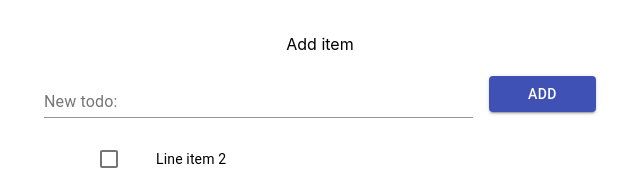
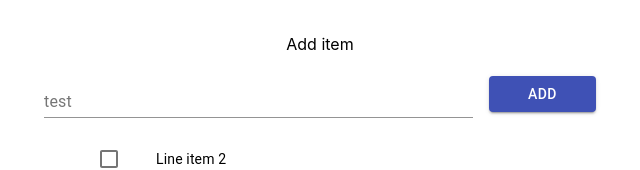
Before and after one commit to andylicious/life-admin-app, a React (Create React App) app: page / in a window 1280 px wide. Shown: the part 306-476 px from the top of the page, without its empty margins (320-960 px from the left). Built offline with nearby package versions, Linux system fonts and the light colour scheme.

Commit message:
Some structural changes

```diff
--- a/src/App.js
+++ b/src/App.js
@@ -1,8 +1,7 @@
 import React from 'react';
+import Container from '@material-ui/core/Container';
 import logo from './logo.svg';
 import './App.css';
-
-import Container from '@material-ui/core/Container';
 import SingleInputForm from './components/SingleInputForm';
 import TodoList from './components/TodoList';
 
--- a/src/components/SingleInputForm.js
+++ b/src/components/SingleInputForm.js
@@ -11,24 +11,6 @@ const Form = styled.form`
   grid-column-gap: 1em;
 `;
 
-export default function SingleInputForm(props) {
-  const todo = useFormInput('');
-
-  const onClickButton = e => {
-    e.preventDefault();
-    console.log(todo.value);
-  };
-
-  return (
-    <Form onSubmit={e => onClickButton(e)} autoComplete="off">
-      <TextField label={props.label} {...todo} />
-      <Button variant="contained" color="primary" onClick={e => onClickButton(e)}>
-        {props.submit}
-      </Button>
-    </Form>
-  );
-}
-
 function useFormInput(initialValue) {
   const [value, setValue] = useState(initialValue);
 
@@ -41,3 +23,20 @@ function useFormInput(initialValue) {
     onChange: handleValueChange,
   };
 }
+
+export default function SingleInputForm() {
+  const todo = useFormInput('');
+
+  const onClickButton = e => {
+    e.preventDefault();
+  };
+
+  return (
+    <Form onSubmit={e => onClickButton(e)} autoComplete="off">
+      <TextField label="test" value={todo.value} onChange={todo.onChange} />
+      <Button variant="contained" color="primary" onClick={e => onClickButton(e)}>
+        {'Add'}
+      </Button>
+    </Form>
+  );
+}
```
Also changed, not shown: package.json (+2 -9 lines), 2 other files (tests, documents, lock files or other folders).
